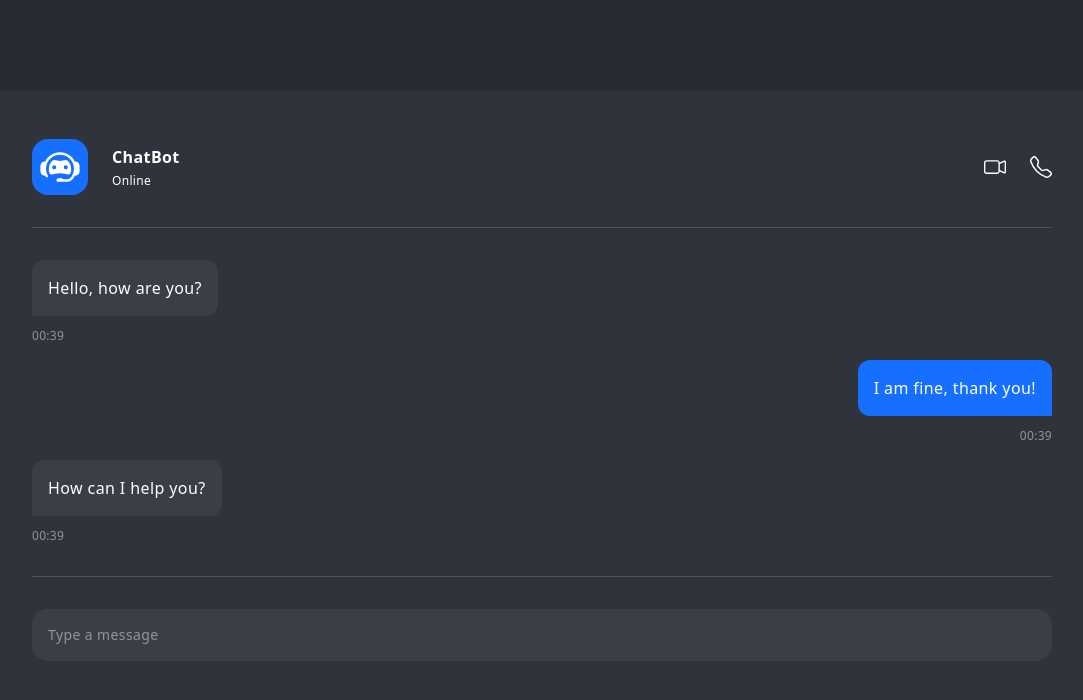
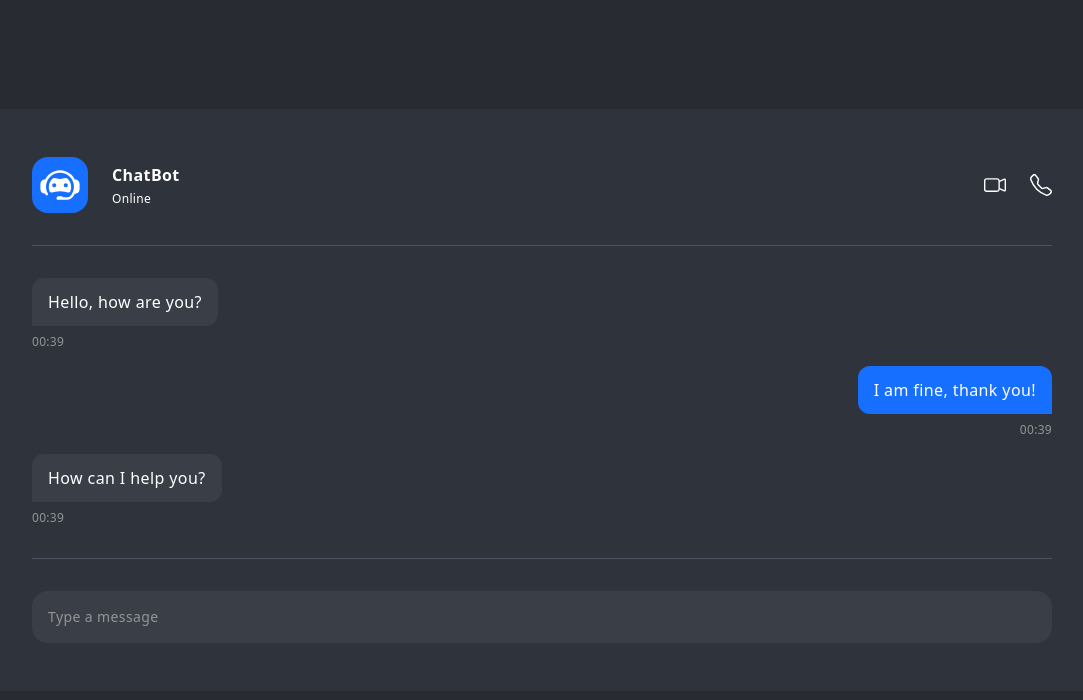
Before and after one commit to sheegull/my-chatgpt, a React (Vite) app in the folder client/: page / in a window 1280 px wide. Shown: the top 700 px of the page, without its empty margins (98-1181 px from the left). Built offline with nearby package versions, Linux system fonts and the light colour scheme.

Commit message:
💄 update

```diff
--- a/client/src/components/chat/Messages.jsx
+++ b/client/src/components/chat/Messages.jsx
@@ -10,13 +10,13 @@ const Message = ({ msg, type, time }) => {
     >
       <div className={`flex flex-col ${type === "user" && "items-end"}`}>
         <div
-          className={`flex flex-col text-white rounded-xl p-4 ${
+          className={`flex flex-col text-white rounded-xl px-4 py-3 ${
             type === "bot" ? "bg-[#3A3F47] rounded-bl-none" : "bg-[#176FFF] rounded-br-none"
           } `}
         >
           <p>{msg}</p>
         </div>
-        <span className={`text-xs mt-3 text-[#949494]`}>{time}</span>
+        <span className={`text-xs mt-2 text-[#949494]`}>{time}</span>
       </div>
     </motion.div>
   );
```
